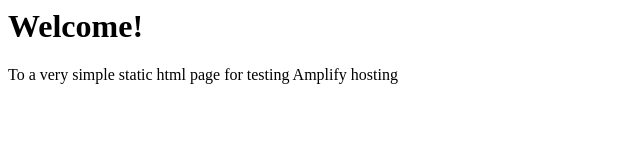
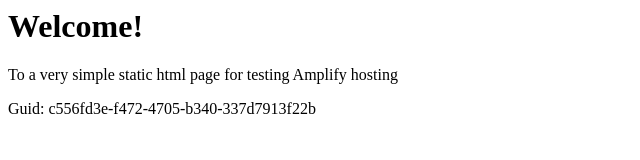
Before and after one commit to aws-aemilia-mxp/Github-PR-Commit-Integration-Test-DoNotTouch-Gith-OKSLNVO2-v1-preprod-eu-south-1, a website: page src/index.html in a window 1280 px wide. Shown: the whole page, without its empty margins (0-640 px from the left). Drawn offline with Linux system fonts and the light colour scheme.

Commit message:
commit from integ tests

```diff
--- a/src/index.html
+++ b/src/index.html
@@ -1,3 +1,5 @@
+
+
 <html lang="en">
 
 <head>
@@ -10,6 +12,6 @@
 <body>
     <h1>Welcome!</h1>
     <p>To a very simple static html page for testing Amplify hosting</p>
-</body>
+    <p>Guid: c556fd3e-f472-4705-b340-337d7913f22b</p></body>
 
 </html>
```
